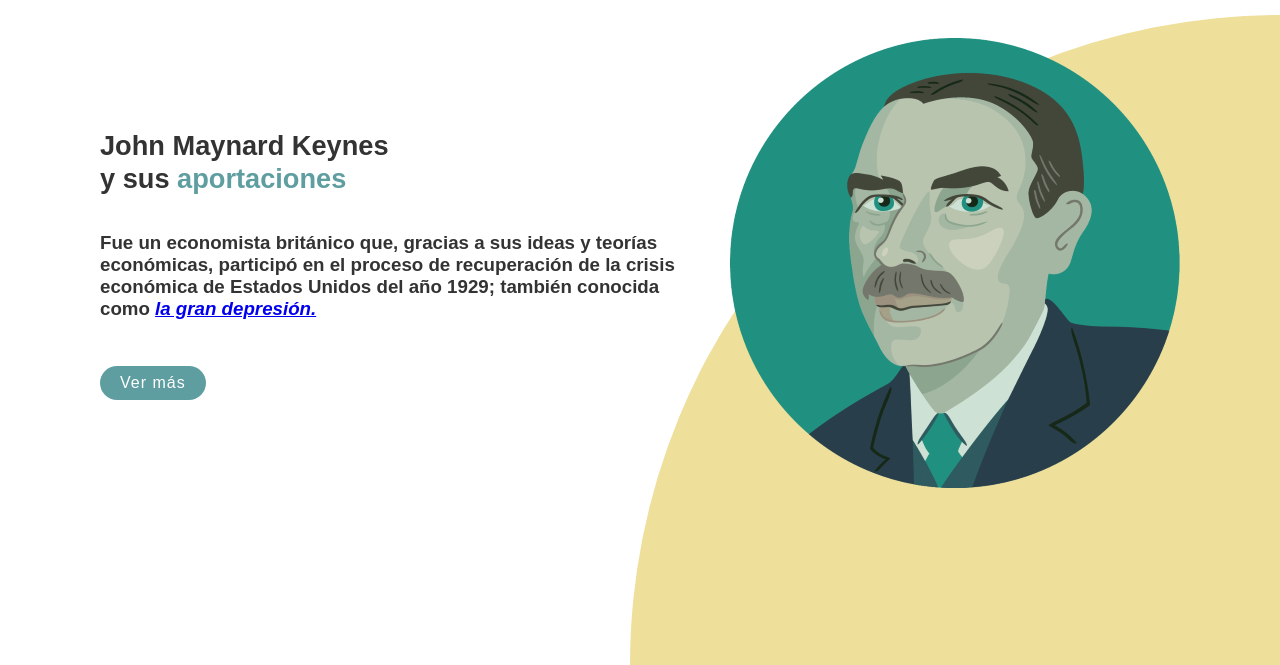
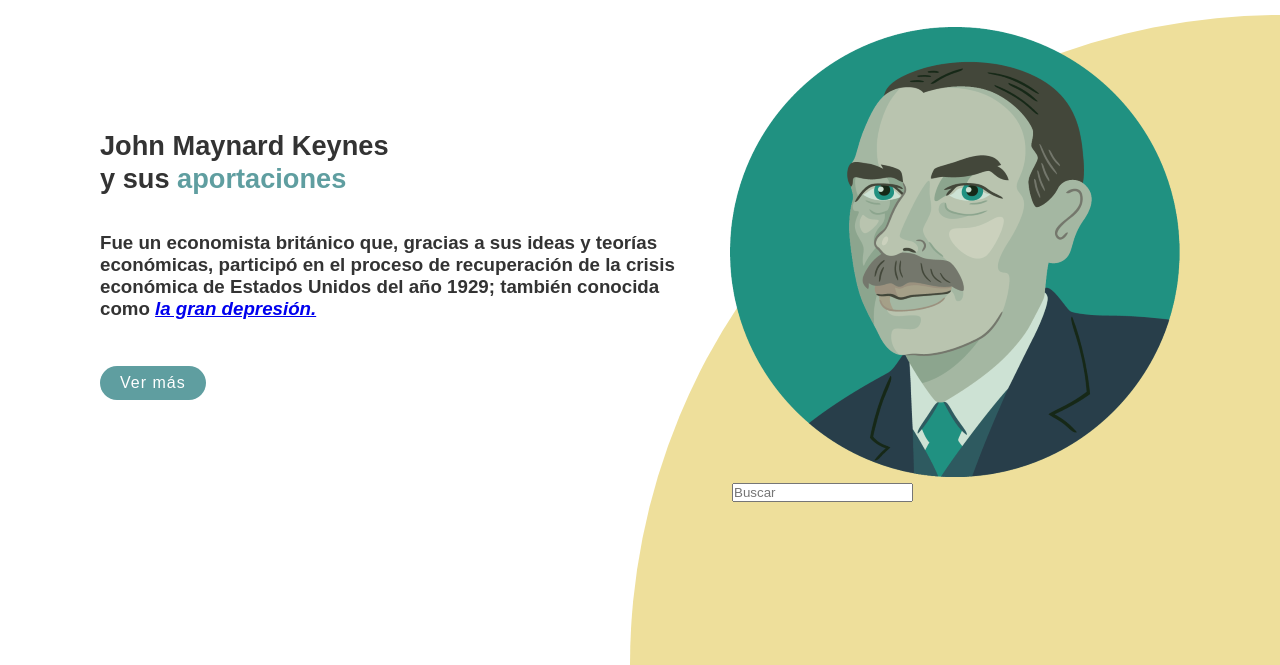
Before and after one commit to valeriagodina/valeriagodina.github.io, a plain HTML site: page index.html in a window 1280 px wide. Shown: the part 135-800 px from the top of the page. Drawn offline with Linux system fonts and the light colour scheme.

Commit message:
Update index.html

```diff
--- a/index.html
+++ b/index.html
@@ -38,6 +38,21 @@
         <div class="imgBox">
             <img src="keynes.png" class="keynes"
         </div>
+
+        <div class="BoxContainer">
+        <table class="elementscontainer">
+            <tr>
+                <td>
+                    <input type="text" placeholder="Buscar"
+                    class="search">
+                </td>
+                <td>
+                    <a href="#" ></a>
+                </td>
+            </tr>
+
+        </table>
+    </div>
     </section>
 </body>
 </html>
```
